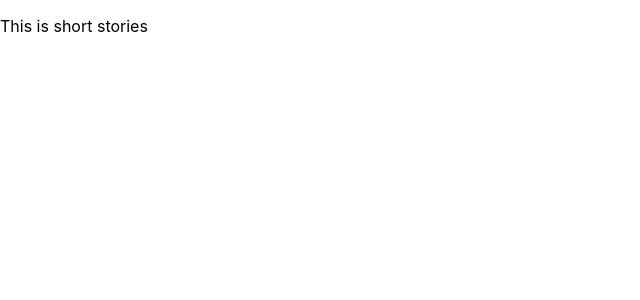
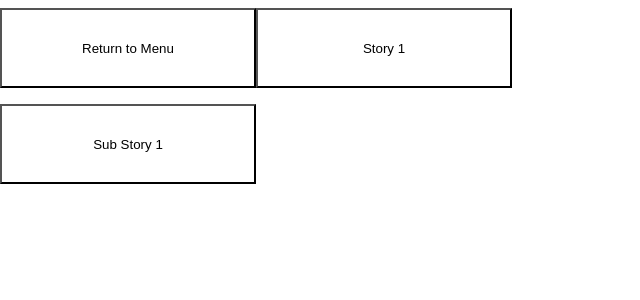
Before and after one commit to Dj5822/ArtheaProject, a React (Create React App) app: page /short-stories in a window 1280 px wide. Shown: the top 300 px of the page, without its empty margins (0-640 px from the left). Built offline with nearby package versions, Linux system fonts and the light colour scheme.

Commit message:
Added basic styling to menu

```diff
--- a/src/Components/Menu.js
+++ b/src/Components/Menu.js
@@ -1,11 +1,12 @@
 import React from 'react';
 import {Link} from 'react-router-dom';
+import './Menu.scss';
 
 class Menu extends React.Component {
 
   render() {
     return (
-      <div>
+      <div id="Menu">
         <h1>Arthea Project</h1>
         <Link to="/short-stories">
           <button>Short Stories</button>
--- /dev/null
+++ b/src/Components/Menu.scss
@@ -0,0 +1,18 @@
+#Menu {
+  display: flex;
+  flex-direction: column;
+  justify-content: center;
+  align-items: center;
+}
+
+button {
+  // color
+  background-color: white;
+
+  // size
+  width: 20vw;
+  height: 10vh;
+
+  // margin
+  margin: 1vh 0;
+}
--- a/src/Components/ShortStories.js
+++ b/src/Components/ShortStories.js
@@ -1,10 +1,35 @@
 import React from 'react';
+import {Link} from 'react-router-dom';
+
+class NavBar extends React.Component {
+  render() {
+    return (
+      <div>
+        <Link to="/">
+          <button>Return to Menu</button>
+        </Link>
+        <button>Story 1</button>
+      </div>
+    );
+  }
+}
+
+class SideBar extends React.Component {
+  render() {
+    return (
+      <div>
+        <button>Sub Story 1</button>
+      </div>
+    );
+  }
+}
 
 class ShortStories extends React.Component {
   render() {
     return (
       <div>
-        <p>This is short stories</p>
+        <NavBar />
+        <SideBar />
       </div>
     );
   }
```
Also changed, not shown: package.json (+11 -2 lines), 2 other files (tests, documents, lock files or other folders).
